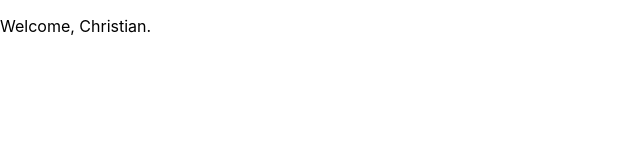
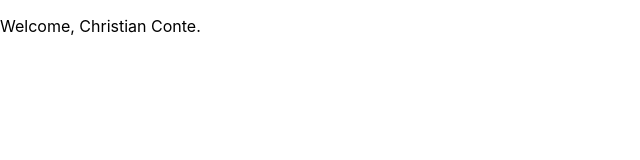
Before and after one commit to Chris1998c/React, a React (Create React App) app: page / in a window 1280 px wide. Shown: the top 160 px of the page, without its empty margins (0-640 px from the left). Built offline with nearby package versions, Linux system fonts and the light colour scheme.

Commit message:
Exercise17

```diff
--- a/src/App.jsx
+++ b/src/App.jsx
@@ -8,7 +8,7 @@ import Welcome from "./Welcome";
 function App(){
   return(
     <div>
-  <Welcome name={"Christian"}/>
+  <Welcome/>
     </div>
   )
 }
--- a/src/Welcome.jsx
+++ b/src/Welcome.jsx
@@ -1,10 +1,14 @@
 
 
 
-function Welcome({name}){
+function Welcome(props){
 return (
-    <p>Welcome, {name}.</p>
+    <p>Welcome, {props.name}.</p>
 )
 }
 
+Welcome.defaultProps={
+    name: "Christian Conte",
+};
+
 export default Welcome
```
